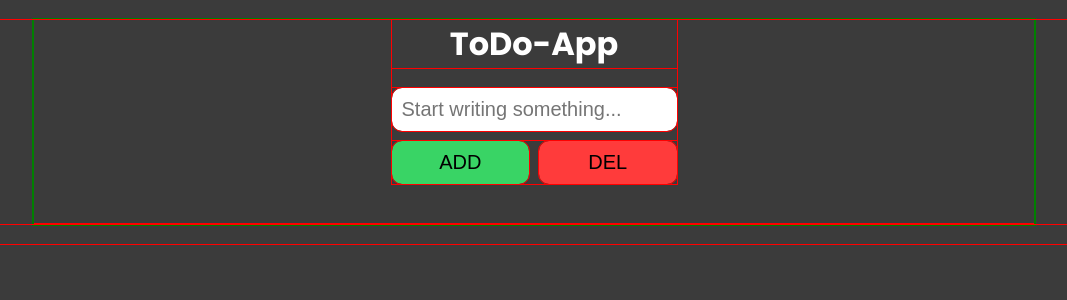
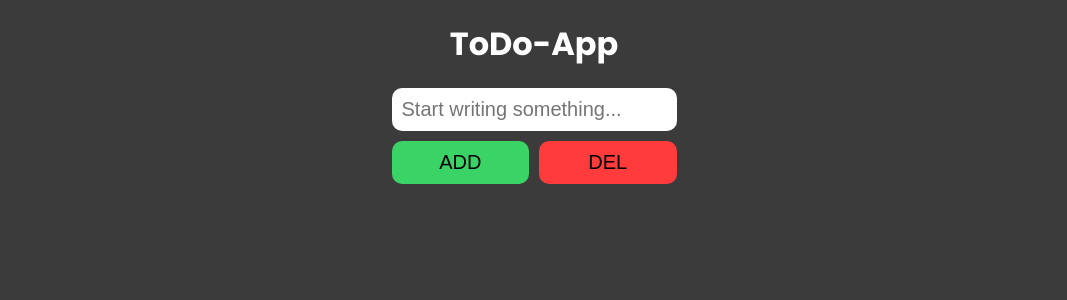
Before and after one commit to jens-vadim-heim/todo-app, a React (Vite) app: page / in a window 1280 px wide. Shown: the top 300 px of the page, without its empty margins (106-1173 px from the left). Built offline with nearby package versions, Linux system fonts and the light colour scheme.

Commit message:
removed outlines from css

```diff
--- a/src/index.css
+++ b/src/index.css
@@ -2,7 +2,7 @@
   margin: 0;
   padding: 0;
   box-sizing: border-box;
-  outline: 1px solid red;
+  /* outline: 1px solid red; */
 }
 body {
   background-color: rgb(59, 59, 59);
@@ -10,7 +10,7 @@ body {
   color: white;
 }
 .app-container {
-  outline: 2px solid green;
+  /* outline: 2px solid green; */
   margin: 20px auto;
   width: 80%;
   max-width: 1000px;
```
